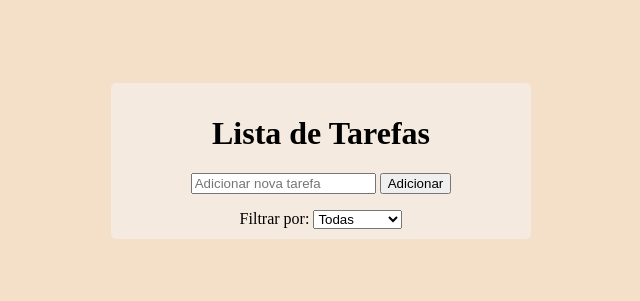
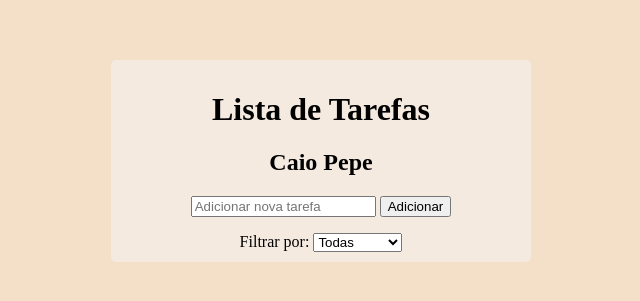
Before and after one commit to CaioPepe/trabalho4Bim, a plain HTML site: page index.html in a window 1280 px wide. Shown: the part 247-548 px from the top of the page, without its empty margins (319-959 px from the left). Drawn offline with Linux system fonts and the light colour scheme.

Commit message:
Update index.html

```diff
--- a/index.html
+++ b/index.html
@@ -9,6 +9,7 @@
 <body>
     <div class="list">
         <h1>Lista de Tarefas</h1>
+        <h2>Caio Pepe</h2>
         <div>
             <input type="text" id="lista" placeholder="Adicionar nova tarefa">
             <button onclick="addlista()">Adicionar</button>
```
